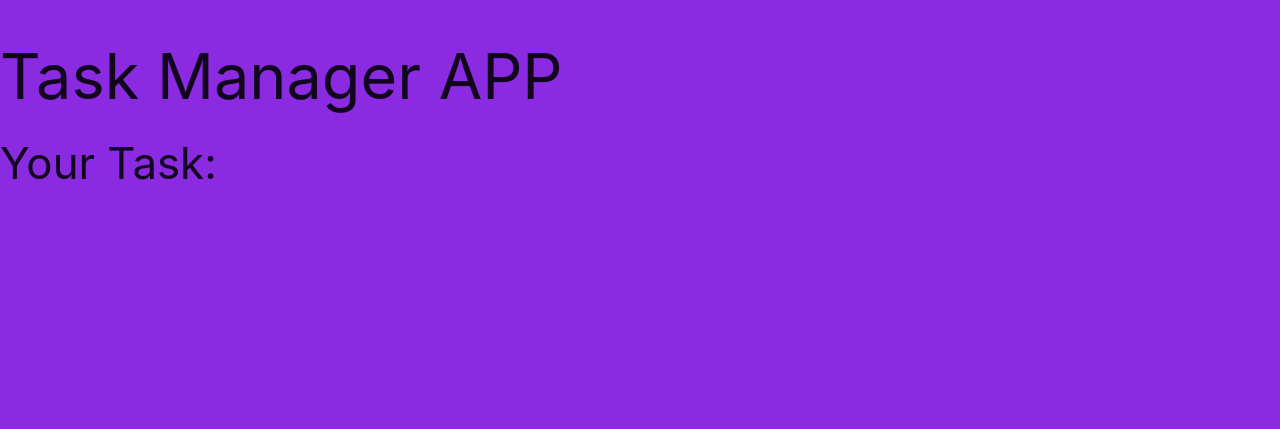
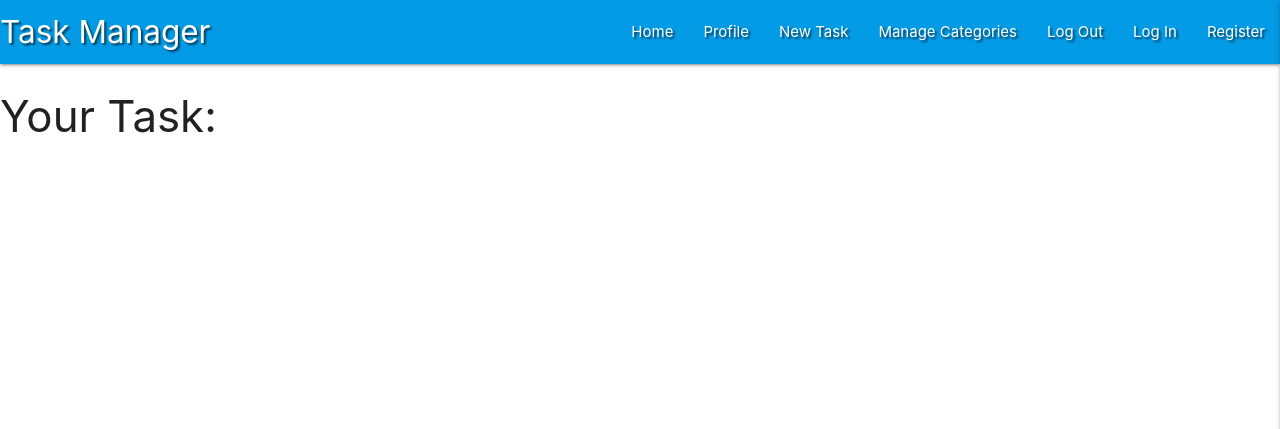
Before and after one commit to Jawahir01/mongodb_projetct_tut, a Flask app: page / in a window 1280 px wide. Shown: the top 429 px of the page. Run offline with Flask 3, Linux system fonts and the light colour scheme; data that the repository does not hold is empty; some libraries are stand-ins or nearby versions.

Commit message:
Add Materialize Navbar and Sidenav

```diff
--- a/static/css/style.css
+++ b/static/css/style.css
@@ -1,3 +1,3 @@
-body {
-    background-color:blueviolet;
+.text-shadow {
+    text-shadow: 2px 2px 2px rgba(0, 0, 0, 0.591);
 }
--- a/static/js/script.js
+++ b/static/js/script.js
@@ -0,0 +1,7 @@
+/*
+    jQuery for MaterializeCSS initialization
+*/
+
+$(document).ready(function () {
+    $(".sidenav").sidenav({edge: "right"});
+});
--- a/templates/base.html
+++ b/templates/base.html
@@ -1,5 +1,6 @@
 <!DOCTYPE html>
 <html lang="en">
+
 <head>
     <meta charset="UTF-8">
     <meta http-equiv="X-UA-Compatible" content="IE=edge">
@@ -7,15 +8,49 @@
     <!-- Materialize Icons -->
     <link href="https://fonts.googleapis.com/icon?family=Material+Icons" rel="stylesheet" type="text/css">
     <!-- Compiled and minified CSS -->
-    <link rel="stylesheet" href="https://cdnjs.cloudflare.com/ajax/libs/materialize/1.0.0/css/materialize.min.css" type="text/css">
+    <link rel="stylesheet" href="https://cdnjs.cloudflare.com/ajax/libs/materialize/1.0.0/css/materialize.min.css"
+        type="text/css">
     <!-- Main CSS File -->
     <link rel="stylesheet" href="{{ url_for('static', filename='css/style.css') }}" type="text/css">
     {% block styles %}
     {% endblock %}
     <title>Task Manager</title>
 </head>
+
 <body>
-    <h1>Task Manager APP</h1>
+    <header>
+        <!-- top navbar -->
+        <nav class="nav-extended text-shadow light-blue darken-1">
+            <div class="nav-wrapper">
+                <a href="{{ url_for('get_tasks') }}" class="brand-logo">Task Manager</a>
+                <a href="#" data-target="mobile-demo" class="sidenav-trigger right"><i class=" medium material-icons">menu</i></a>
+                <ul class="right hide-on-med-and-down">
+                    <li><a href="{{ url_for('get_tasks') }}">Home</a></li>
+                    <li><a href="#">Profile</a></li>
+                    <li><a href="#">New Task</a></li>
+                    <li><a href="#">Manage Categories</a></li>
+                    <li><a href="#">Log Out</a></li>
+                    <li><a href="#">Log In</a></li>
+                    <li><a href="#">Register</a></li>
+                </ul>
+            </div>
+        </nav>
+
+        <!-- mobile sidenav -->
+        <ul class="sidenav" id="mobile-demo">
+            <li>
+                <h4 class="center-align light-blue-text text-darken 4">Task Manager</h4>
+            </li>
+            <li><a href="{{ url_for('get_tasks') }}">Home</a></li>
+            <li><a href="#">Profile</a></li>
+            <li><a href="#">New Task</a></li>
+            <li><a href="#">Manage Categories</a></li>
+            <li><a href="#">Log Out</a></li>
+            <li><a href="#">Log In</a></li>
+            <li><a href="#">Register</a></li>
+        </ul>
+    </header>
+
     {% block content%}
 
     {% endblock %}
@@ -28,8 +63,9 @@
     <!-- Compiled and minified JavaScript -->
     <script src="https://cdnjs.cloudflare.com/ajax/libs/materialize/1.0.0/js/materialize.min.js"></script>
     <!-- Main JavaScript File -->
-    <script src="{{ url_for('static', filename= 'js/script.js')}}"></script>
+    <script src="{{ url_for('static', filename='js/script.js') }}"></script>
     {% block script%}
     {% endblock %}
 </body>
+
 </html>
```
Also changed, not shown: .theia/settings.json (added).
